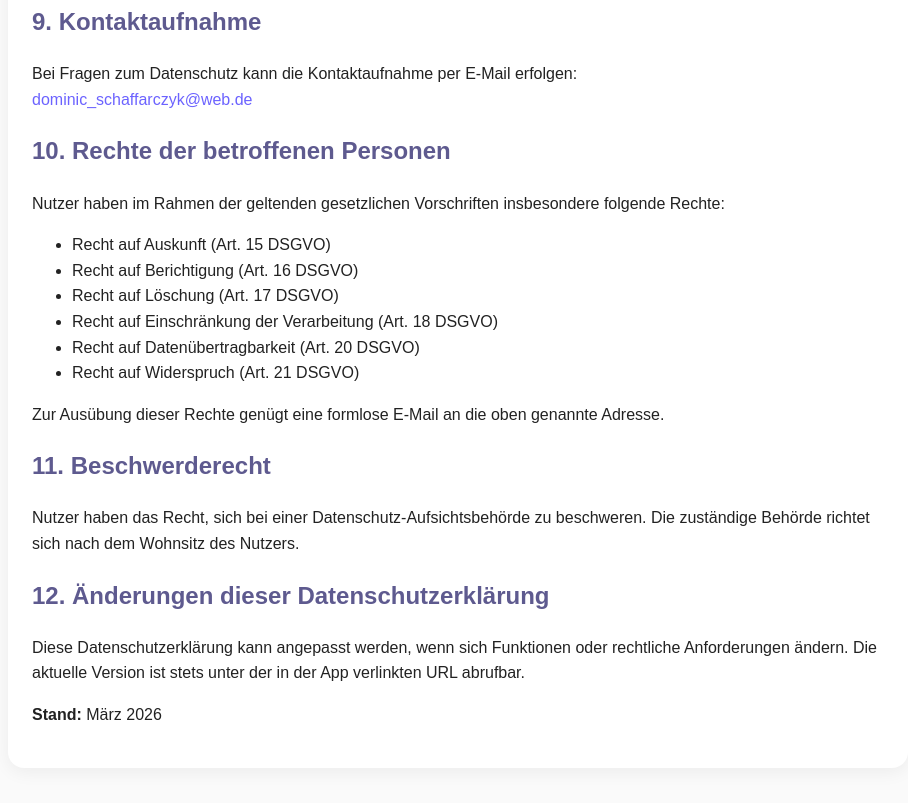
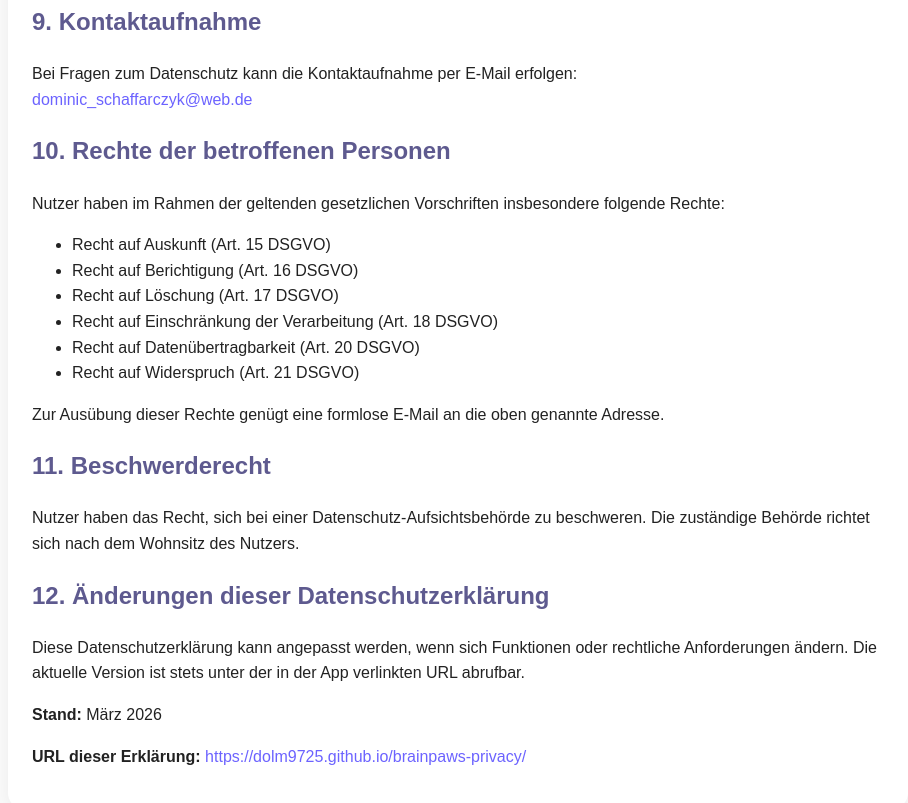
Before and after one commit to Dolm9725/brainpaws-privacy, a plain HTML site: page index.html in a window 1280 px wide. Shown: the part 2332-3135 px from the top of the page, without its empty margins (182-1090 px from the left). Drawn offline with Linux system fonts and the light colour scheme.

Commit message:
Update index.html

```diff
--- a/index.html
+++ b/index.html
@@ -191,6 +191,7 @@
     </p>
 
     <p><strong>Stand:</strong> März 2026</p>
+    <p><strong>URL dieser Erklärung:</strong> <a href="https://dolm9725.github.io/brainpaws-privacy/">https://dolm9725.github.io/brainpaws-privacy/</a></p>
   </div>
 </body>
 </html>
```
